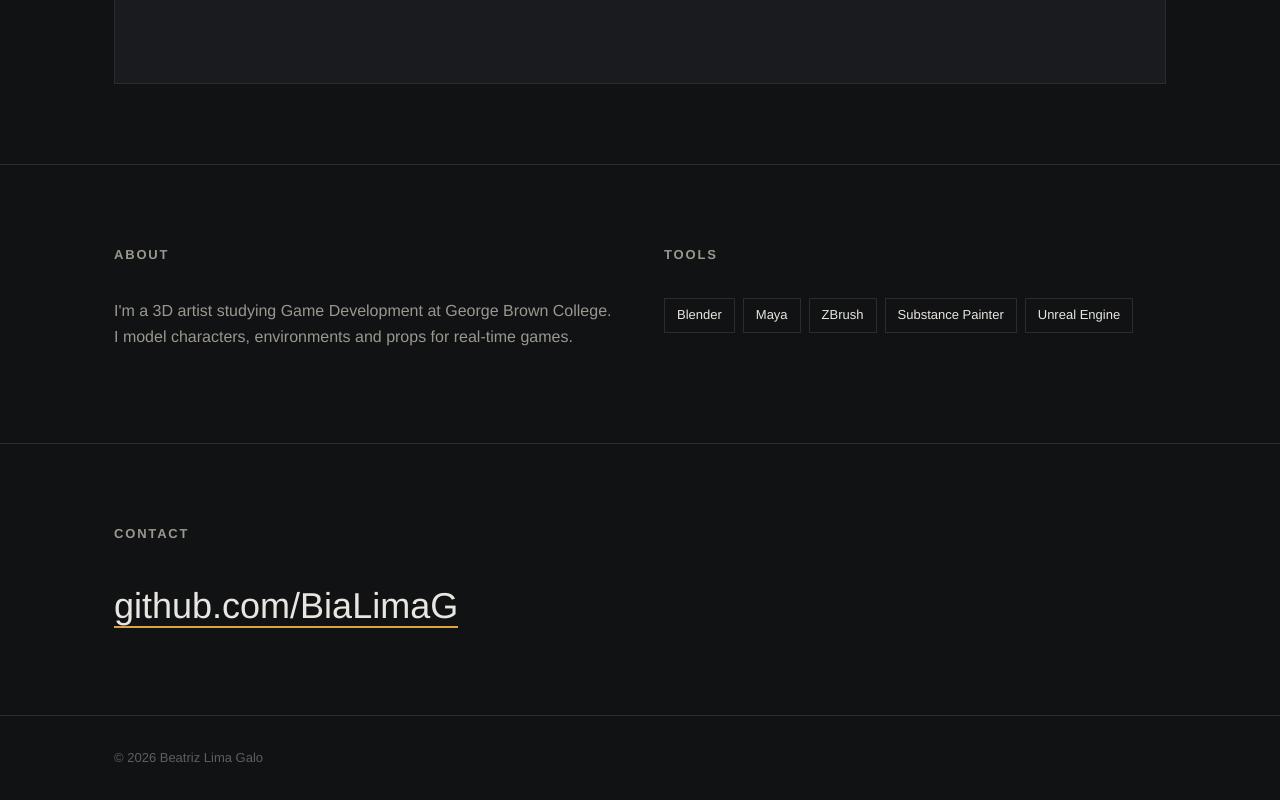
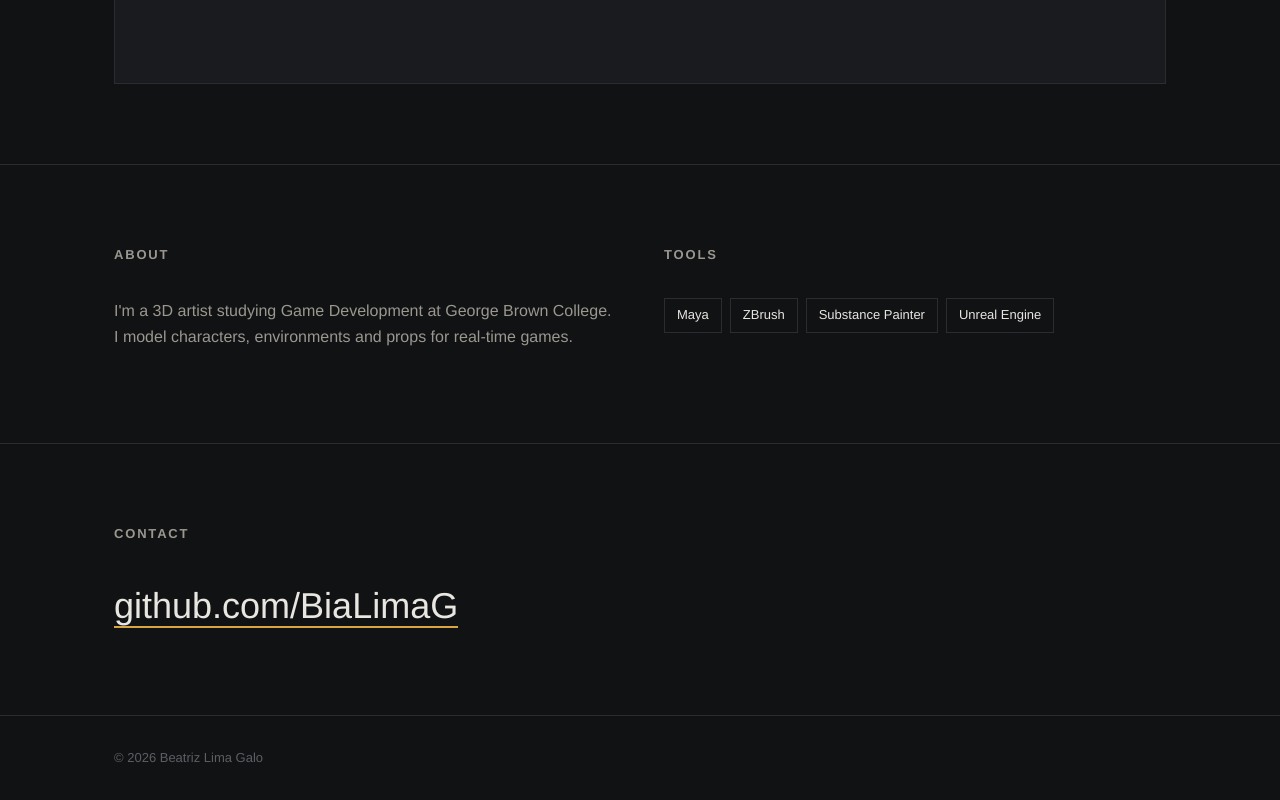
Before and after one commit to BiaLimaG/bialimag.github.io, a plain HTML site: page index.html in a window 1280 px wide. Shown: the part 1719-2519 px from the top of the page. Drawn offline with Linux system fonts and the light colour scheme.

Commit message:
Update index.html

```diff
--- a/index.html
+++ b/index.html
@@ -111,7 +111,6 @@
     <div>
       <h2>Tools</h2>
       <ul class="tools">
-        <li>Blender</li>
         <li>Maya</li>
         <li>ZBrush</li>
         <li>Substance Painter</li>
```
